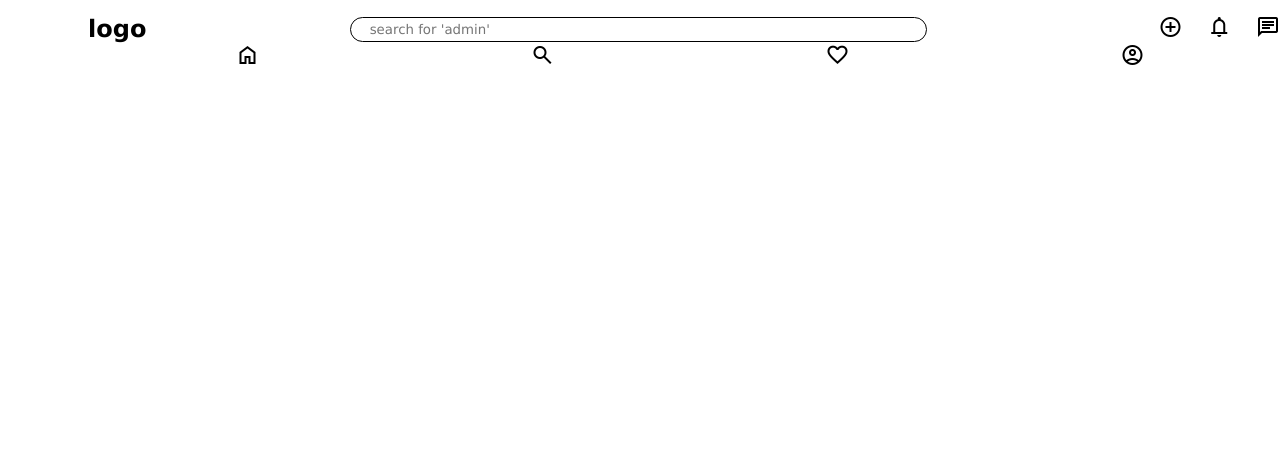
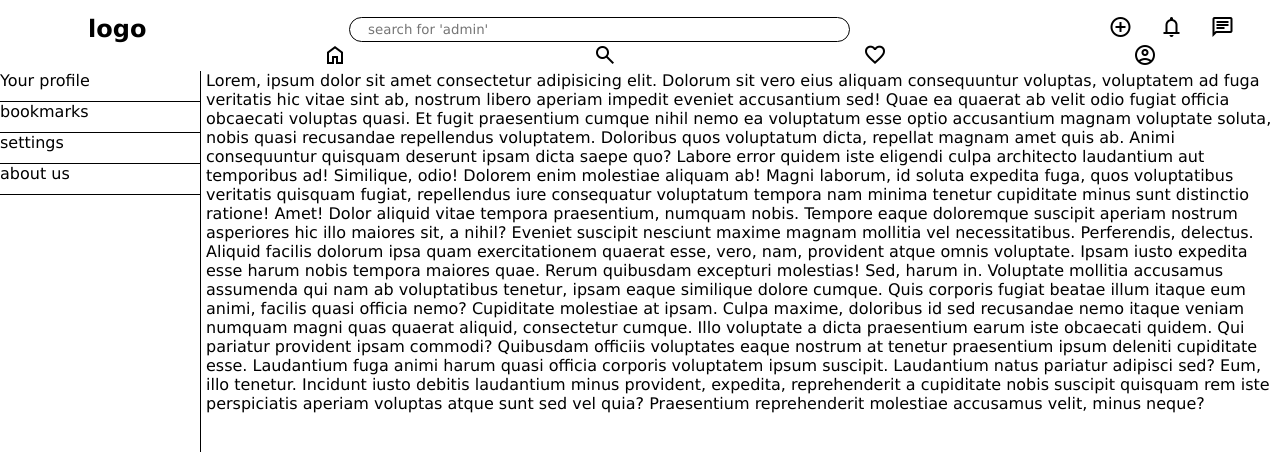
Before and after one commit to farhanmmb2004/PicBook, a React (Vite) app: page / in a window 1280 px wide. Shown: the top 452 px of the page. Built offline with nearby package versions, Linux system fonts and the light colour scheme.

Commit message:
adding navigation and content div

```diff
--- a/src/App.jsx
+++ b/src/App.jsx
@@ -1,14 +1,46 @@
-import { useState } from 'react'
 import './App.css'
 import Header from './header';
 import Navigation from './navigationBar';
+import Menu from './menu';
+import { useState,useEffect } from 'react';
 
 function App() {
+  const [isMobile, setIsMobile] = useState(window.innerWidth < 500);
 
-  return (
+  useEffect(() => {
+    const handleResize = () => {
+      setIsMobile(window.innerWidth < 500);
+    };
+
+    window.addEventListener('resize', handleResize);
+
+    return () => {
+      window.removeEventListener('resize', handleResize);
+    };
+  }, []);
+return (
     <>
+    <div className="head">
     <Header/>
-    <Navigation/>
+    <Navigation />
+    </div>
+    <main>
+    {
+     !isMobile&&(<Menu/>)
+    }
+    <div className="content">
+     Lorem, ipsum dolor sit amet consectetur adipisicing elit. Dolorum sit vero eius aliquam consequuntur voluptas, voluptatem ad fuga veritatis hic vitae sint ab, nostrum libero aperiam impedit eveniet accusantium sed!
+     Quae ea quaerat ab velit odio fugiat officia obcaecati voluptas quasi. Et fugit praesentium cumque nihil nemo ea voluptatum esse optio accusantium magnam voluptate soluta, nobis quasi recusandae repellendus voluptatem.
+     Doloribus quos voluptatum dicta, repellat magnam amet quis ab. Animi consequuntur quisquam deserunt ipsam dicta saepe quo? Labore error quidem iste eligendi culpa architecto laudantium aut temporibus ad! Similique, odio!
+     Dolorem enim molestiae aliquam ab! Magni laborum, id soluta expedita fuga, quos voluptatibus veritatis quisquam fugiat, repellendus iure consequatur voluptatum tempora nam minima tenetur cupiditate minus sunt distinctio ratione! Amet!
+     Dolor aliquid vitae tempora praesentium, numquam nobis. Tempore eaque doloremque suscipit aperiam nostrum asperiores hic illo maiores sit, a nihil? Eveniet suscipit nesciunt maxime magnam mollitia vel necessitatibus. Perferendis, delectus.
+     Aliquid facilis dolorum ipsa quam exercitationem quaerat esse, vero, nam, provident atque omnis voluptate. Ipsam iusto expedita esse harum nobis tempora maiores quae. Rerum quibusdam excepturi molestias! Sed, harum in.
+     Voluptate mollitia accusamus assumenda qui nam ab voluptatibus tenetur, ipsam eaque similique dolore cumque. Quis corporis fugiat beatae illum itaque eum animi, facilis quasi officia nemo? Cupiditate molestiae at ipsam.
+     Culpa maxime, doloribus id sed recusandae nemo itaque veniam numquam magni quas quaerat aliquid, consectetur cumque. Illo voluptate a dicta praesentium earum iste obcaecati quidem. Qui pariatur provident ipsam commodi?
+     Quibusdam officiis voluptates eaque nostrum at tenetur praesentium ipsum deleniti cupiditate esse. Laudantium fuga animi harum quasi officia corporis voluptatem ipsum suscipit. Laudantium natus pariatur adipisci sed? Eum, illo tenetur.
+     Incidunt iusto debitis laudantium minus provident, expedita, reprehenderit a cupiditate nobis suscipit quisquam rem iste perspiciatis aperiam voluptas atque sunt sed vel quia? Praesentium reprehenderit molestiae accusamus velit, minus neque?
+    </div>
+    </main>
     </>
   )
 }
--- /dev/null
+++ b/src/menu.jsx
@@ -0,0 +1,10 @@
+export default function Menu(){
+return (
+    <menu>
+    <div className="option">Your profile</div>
+    <div className="option">bookmarks</div>
+    <div className="option">settings</div>
+    <div className="option">about us</div>
+    </menu>
+);
+}
--- a/src/style.css
+++ b/src/style.css
@@ -1,7 +1,7 @@
 *{
     margin: 0px;
     padding: 0px;
-    border: node;
+    border: none;
 }
 .logo{
     margin-left: 5%;
@@ -15,10 +15,25 @@
         visibility: hidden;
     }
     .nav{
-        margin-left: 100px;
+        margin-left: 200px;
     }
     .search{
         margin-left: 15%;
+    }
+    main{
+        display: flex;
+    }
+    menu{
+        /* display: flex; */
+        position: sticky;
+        margin-right: 5px;
+        min-width: 200px;
+        height: 100vh;
+        border-right: 0.5px solid black;
+    }
+    menu .option{
+        border-bottom: 1px solid black;
+        height: 30px;
     }
     }
     header{
@@ -29,7 +44,7 @@
         /* justify-content: center; */
     }
     .search{
-        width: 50%;
+        width: 40%;
         display: flex;
         align-items: center;
         justify-content: center;
@@ -57,3 +72,6 @@
    header,.nav span:hover{
     cursor: pointer;
    }
+   .content{
+    overflow:scroll;
+   }
```
